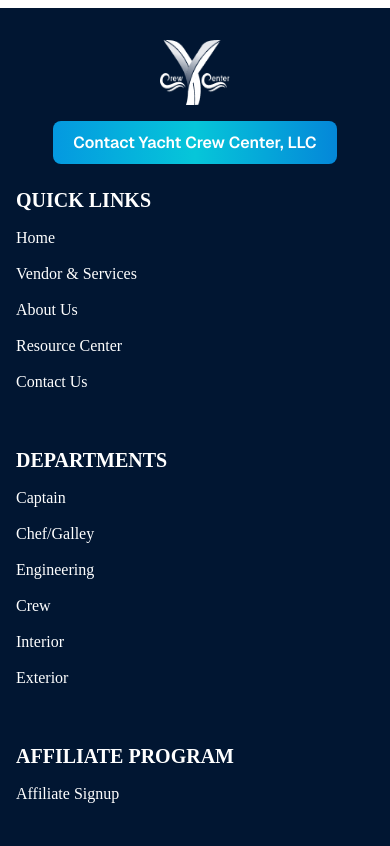
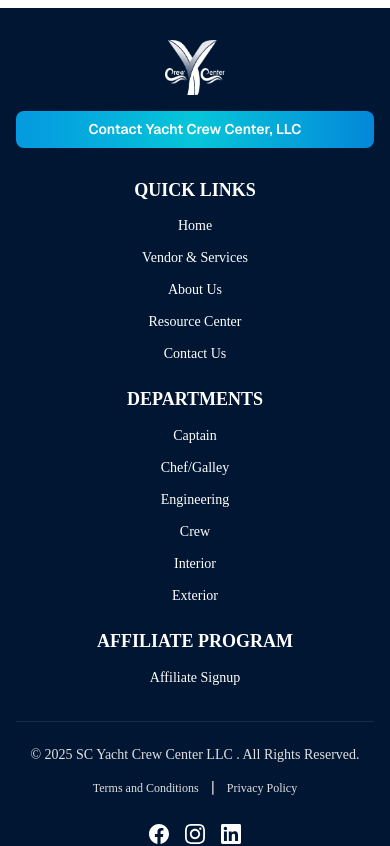
Before and after one commit to punchagency/ycc-fe, a React (Vite) app: page / in a window 390 px wide. Shown: the part 5500-6346 px from the top of the page. Built offline with nearby package versions, Linux system fonts and the light colour scheme; no server answers.

Commit message:
footer responsiveness

```diff
--- a/src/components/landing-page/landing-page-footer.tsx
+++ b/src/components/landing-page/landing-page-footer.tsx
@@ -3,21 +3,21 @@
 import logo from "../../assets/images/icons/plain-white-icon.png";
 import TermsModal from "../TermsModal";
 
-// Social Media Icons (you can replace with your preferred icon library)
+// Social Media Icons
 const FacebookIcon = () => (
-  <svg className="w-6 h-6" fill="currentColor" viewBox="0 0 24 24">
+  <svg className="w-5 h-5 sm:w-6 sm:h-6" fill="currentColor" viewBox="0 0 24 24">
     <path d="M24 12.073c0-6.627-5.373-12-12-12s-12 5.373-12 12c0 5.99 4.388 10.954 10.125 11.854v-8.385H7.078v-3.47h3.047V9.43c0-3.007 1.792-4.669 4.533-4.669 1.312 0 2.686.235 2.686.235v2.953H15.83c-1.491 0-1.956.925-1.956 1.874v2.25h3.328l-.532 3.47h-2.796v8.385C19.612 23.027 24 18.062 24 12.073z"/>
   </svg>
 );
 
 const InstagramIcon = () => (
-  <svg className="w-6 h-6" fill="currentColor" viewBox="0 0 24 24">
+  <svg className="w-5 h-5 sm:w-6 sm:h-6" fill="currentColor" viewBox="0 0 24 24">
     <path d="M12 2.163c3.204 0 3.584.012 4.85.07 3.252.148 4.771 1.691 4.919 4.919.058 1.265.069 1.645.069 4.849 0 3.205-.012 3.584-.069 4.849-.149 3.225-1.664 4.771-4.919 4.919-1.266.058-1.644.07-4.85.07-3.204 0-3.584-.012-4.849-.07-3.26-.149-4.771-1.699-4.919-4.92-.058-1.265-.07-1.644-.07-4.849 0-3.204.013-3.583.07-4.849.149-3.227 1.664-4.771 4.919-4.919 1.266-.057 1.645-.069 4.849-.069zm0-2.163c-3.259 0-3.667.014-4.947.072-4.358.2-6.78 2.618-6.98 6.98-.059 1.281-.073 1.689-.073 4.948 0 3.259.014 3.668.072 4.948.2 4.358 2.618 6.78 6.98 6.98 1.281.058 1.689.072 4.948.072 3.259 0 3.668-.014 4.948-.072 4.354-.2 6.782-2.618 6.979-6.98.059-1.28.073-1.689.073-4.948 0-3.259-.014-3.667-.072-4.947-.196-4.354-2.617-6.78-6.979-6.98-1.281-.059-1.69-.073-4.949-.073zm0 5.838c-3.403 0-6.162 2.759-6.162 6.162s2.759 6.163 6.162 6.163 6.162-2.759 6.162-6.163c0-3.403-2.759-6.162-6.162-6.162zm0 10.162c-2.209 0-4-1.79-4-4 0-2.209 1.791-4 4-4s4 1.791 4 4c0 2.21-1.791 4-4 4zm6.406-11.845c-.796 0-1.441.645-1.441 1.44s.645 1.44 1.441 1.44c.795 0 1.439-.645 1.439-1.44s-.644-1.44-1.439-1.44z"/>
   </svg>
 );
 
 const LinkedInIcon = () => (
-  <svg className="w-6 h-6" fill="currentColor" viewBox="0 0 24 24">
+  <svg className="w-5 h-5 sm:w-6 sm:h-6" fill="currentColor" viewBox="0 0 24 24">
     <path d="M20.447 20.452h-3.554v-5.569c0-1.328-.027-3.037-1.852-3.037-1.853 0-2.136 1.445-2.136 2.939v5.667H9.351V9h3.414v1.561h.046c.477-.9 1.637-1.85 3.37-1.85 3.601 0 4.267 2.37 4.267 5.455v6.286zM5.337 7.433c-1.144 0-2.063-.926-2.063-2.065 0-1.138.92-2.063 2.063-2.063 1.14 0 2.064.925 2.064 2.063 0 1.139-.925 2.065-2.064 2.065zm1.782 13.019H3.555V9h3.564v11.452zM22.225 0H1.771C.792 0 0 .774 0 1.729v20.542C0 23.227.792 24 1.771 24h20.451C23.2 24 24 23.227 24 22.271V1.729C24 .774 23.2 0 22.222 0h.003z"/>
   </svg>
 );
@@ -77,51 +77,57 @@
 
   return (
     <footer className="bg-[#011632] w-full relative bottom-0 left-0 min-h-[40vh] flex justify-center items-center flex-col mt-0 z-0">
-      <div className="container mx-auto max-w-7xl px-4 sm:px-6 lg:px-8">
-        <div className="grid grid-cols-1 md:grid-cols-12 gap-6 py-8">
-          {/* Logo and Contact Button */}
-          <div className="col-span-1 md:col-span-5">
-            <div className="flex flex-col items-center md:items-start gap-4">
-              <img src={logo} alt="logo" className="w-[70px] h-[65px]" />
-              <Link to="/contact-us" className="no-underline">
+      <div className="container mx-auto max-w-7xl px-4 sm:px-6 lg:px-8 w-full">
+        {/* Main Content Grid */}
+        <div className="grid grid-cols-1 lg:grid-cols-12 gap-8 lg:gap-6 py-8 sm:py-10 lg:py-12">
+          {/* Logo and Contact Button Section */}
+          <div className="col-span-1 lg:col-span-5">
+            <div className="flex flex-col items-center lg:items-start gap-4 sm:gap-5">
+              <img
+                src={logo}
+                alt="Yacht Crew Center Logo"
+                className="w-[60px] h-[55px] sm:w-[70px] sm:h-[65px]"
+              />
+              <Link to="/contact-us" className="no-underline w-full sm:w-auto">
                 <button
-                  className="px-5 py-3 text-white font-inter font-semibold text-base leading-[19px]
+                  className="w-full sm:w-auto px-4 sm:px-5 py-2.5 sm:py-3 text-white font-inter font-semibold
+                  text-sm sm:text-base leading-[17px] sm:leading-[19px]
                   flex justify-center items-center rounded-lg transition-all duration-300 ease-in-out
                   hover:scale-105 hover:shadow-lg cursor-pointer"
                   style={{ background: linearGradient }}
                 >
-                  Contact Yacht Crew Center, LLC
+                  <span className="text-center">Contact Yacht Crew Center, LLC</span>
                 </button>
               </Link>
             </div>
           </div>
 
-          {/* Footer Links */}
-          <div className="col-span-1 md:col-span-7">
-            <div className="grid grid-cols-1 md:grid-cols-3 gap-6">
+          {/* Footer Links Section */}
+          <div className="col-span-1 lg:col-span-7">
+            <div className="grid grid-cols-1 sm:grid-cols-2 lg:grid-cols-3 gap-6 sm:gap-8 lg:gap-6">
               {footerData.map((section, idx) => (
-                <div key={idx} className="mb-6 md:mb-0">
+                <div key={idx} className="text-center sm:text-left">
                   {/* Section Title */}
                   <h3
-                    className="font-['Plus_Jakarta_Sans'] font-semibold text-xl leading-[120%]
-                    text-white uppercase text-start mb-2 break-words md:whitespace-nowrap"
+                    className="font-['Plus_Jakarta_Sans'] font-semibold text-lg sm:text-xl
+                    leading-[120%] text-white uppercase mb-3 sm:mb-4"
                   >
                     {section.title}
                   </h3>
 
                   {/* Links */}
-                  <ul className="list-none p-0">
+                  <ul className="list-none p-0 space-y-2 sm:space-y-2.5">
                     {section.links.map((link, linkIdx) =>
                       link.external ? (
-                        <li key={linkIdx} className="pl-0 py-1.5">
+                        <li key={linkIdx}>
                           <a
                             href={link.path}
                             target="_blank"
                             rel="noopener noreferrer"
-                            className="font-['Plus_Jakarta_Sans'] font-normal text-base leading-6
-                            text-white no-underline transition-all duration-300 ease-in-out
-                            relative inline-block break-words md:whitespace-nowrap
-                            hover:text-[#0487D9] hover:translate-x-1.5
+                            className="font-['Plus_Jakarta_Sans'] font-normal text-sm sm:text-base
+                            leading-5 sm:leading-6 text-white no-underline transition-all duration-300
+                            ease-in-out relative inline-block
+                            hover:text-[#0487D9] hover:translate-x-1
                             after:content-[''] after:absolute after:w-0 after:h-0.5 after:bottom-[-2px]
                             after:left-0 after:bg-[#0487D9] after:transition-all after:duration-300
                             hover:after:w-full"
@@ -130,13 +136,13 @@
                           </a>
                         </li>
                       ) : (
-                        <li key={linkIdx} className="pl-0 py-1.5">
+                        <li key={linkIdx}>
                           <Link
                             to={link.path}
-                            className="font-['Plus_Jakarta_Sans'] font-normal text-base leading-6
-                            text-white no-underline transition-all duration-300 ease-in-out
-                            relative inline-block break-words md:whitespace-nowrap
-                            hover:text-[#0487D9] hover:translate-x-1.5
+                            className="font-['Plus_Jakarta_Sans'] font-normal text-sm sm:text-base
+                            leading-5 sm:leading-6 text-white no-underline transition-all duration-300
+                            ease-in-out relative inline-block
+                            hover:text-[#0487D9] hover:translate-x-1
                             after:content-[''] after:absolute after:w-0 after:h-0.5 after:bottom-[-2px]
                             after:left-0 after:bg-[#0487D9] after:transition-all after:duration-300
                             hover:after:w-full"
@@ -149,42 +155,48 @@
                   </ul>
                 </div>
               ))}
-
+            </div>
           </div>
         </div>
 
-          {/* Bottom Section */}
-          <div className="col-span-1 md:col-span-12">
-            <div className="border-t border-white/10 mt-6 pt-6">
-              <div className="grid grid-cols-1 md:grid-cols-12 gap-4">
-                <div className="col-span-1 md:col-span-8">
-                  <div className="flex flex-col sm:flex-row items-center md:items-start gap-2.5 sm:gap-0">
-                    <p className="font-['Plus_Jakarta_Sans'] font-normal text-base leading-[21px] text-[#E0E0E0] text-center md:whitespace-nowrap whitespace-normal">
-                      © {new Date().getFullYear()} SC Yacht Crew Center LLC . All
-                      Rights Reserved.
+        {/* Bottom Section - Copyright and Social Media */}
+        <div className="border-t border-white/10 pt-6 sm:pt-8 pb-6 sm:pb-8">
+          <div className="flex flex-col lg:flex-row justify-between items-center gap-6 lg:gap-4">
+            {/* Copyright and Legal Links */}
+            <div className="flex flex-col sm:flex-row items-center justify-center lg:justify-start
+              gap-3 sm:gap-2 flex-wrap w-full lg:w-auto">
+              <p className="font-['Plus_Jakarta_Sans'] font-normal text-sm sm:text-base
+                leading-[18px] sm:leading-[21px] text-[#E0E0E0] text-center whitespace-normal
+                sm:whitespace-nowrap">
+                © {new Date().getFullYear()} SC Yacht Crew Center LLC . All Rights Reserved.
               </p>
-                    <span className="hidden sm:inline mx-4 text-[#E0E0E0]">|</span>
+
+              <span className="hidden sm:inline text-[#E0E0E0] mx-2">|</span>
+
+              <div className="flex items-center gap-3 sm:gap-2 flex-wrap justify-center">
                 <button
                   onClick={() => navigate("/terms-and-conditions")}
                   className="bg-transparent border-none p-0 font-inherit cursor-pointer
                   text-[#E0E0E0] no-underline transition-all duration-300 ease-in-out
-                      relative font-['Plus_Jakarta_Sans'] font-normal text-sm leading-[18px]
-                      whitespace-nowrap
-                      hover:text-[#0487D9] hover:translate-x-1.5
+                  relative font-['Plus_Jakarta_Sans'] font-normal text-xs sm:text-sm
+                  leading-[16px] sm:leading-[18px] whitespace-nowrap
+                  hover:text-[#0487D9]
                   after:content-[''] after:absolute after:w-0 after:h-0.5 after:bottom-[-2px]
                   after:left-0 after:bg-[#0487D9] after:transition-all after:duration-300
                   hover:after:w-full"
                 >
                   Terms and Conditions
                 </button>
-                    <span className="hidden sm:inline mx-4 text-[#E0E0E0]">|</span>
+
+                <span className="text-[#E0E0E0]">|</span>
+
                 <button
                   onClick={() => navigate("/privacy-policy")}
                   className="bg-transparent border-none p-0 font-inherit cursor-pointer
                   text-[#E0E0E0] no-underline transition-all duration-300 ease-in-out
-                      relative font-['Plus_Jakarta_Sans'] font-normal text-sm leading-[18px]
-                      whitespace-nowrap
-                      hover:text-[#0487D9] hover:translate-x-1.5
+                  relative font-['Plus_Jakarta_Sans'] font-normal text-xs sm:text-sm
+                  leading-[16px] sm:leading-[18px] whitespace-nowrap
+                  hover:text-[#0487D9]
                   after:content-[''] after:absolute after:w-0 after:h-0.5 after:bottom-[-2px]
                   after:left-0 after:bg-[#0487D9] after:transition-all after:duration-300
                   hover:after:w-full"
@@ -194,14 +206,15 @@
               </div>
             </div>
 
-                <div className="col-span-1 md:col-span-4">
-                  <div className="flex justify-center md:justify-end gap-2.5 mt-4 md:mt-0">
+            {/* Social Media Icons */}
+            <div className="flex justify-center lg:justify-end gap-4 sm:gap-5 w-full lg:w-auto">
               <a
                 href="https://www.facebook.com/groups/yachtiesnameshameandfame"
                 target="_blank"
                 rel="noopener noreferrer"
                 className="flex items-center justify-center transition-all duration-300 ease-in-out
-                      hover:-translate-y-1.5 hover:scale-110"
+                hover:-translate-y-1 hover:scale-110"
+                aria-label="Visit our Facebook page"
               >
                 <div className="text-white hover:text-[#0487D9] transition-colors duration-300">
                   <FacebookIcon />
@@ -212,7 +225,8 @@
                 target="_blank"
                 rel="noopener noreferrer"
                 className="flex items-center justify-center transition-all duration-300 ease-in-out
-                      hover:-translate-y-1.5 hover:scale-110"
+                hover:-translate-y-1 hover:scale-110"
+                aria-label="Visit our Instagram page"
               >
                 <div className="text-white hover:text-[#0487D9] transition-colors duration-300">
                   <InstagramIcon />
@@ -223,15 +237,13 @@
                 target="_blank"
                 rel="noopener noreferrer"
                 className="flex items-center justify-center transition-all duration-300 ease-in-out
-                      hover:-translate-y-1.5 hover:scale-110"
+                hover:-translate-y-1 hover:scale-110"
+                aria-label="Visit our LinkedIn page"
               >
                 <div className="text-white hover:text-[#0487D9] transition-colors duration-300">
                   <LinkedInIcon />
                 </div>
               </a>
-                  </div>
-                </div>
-              </div>
             </div>
           </div>
         </div>
```
Lines whose indentation alone changed are shown as unchanged.
